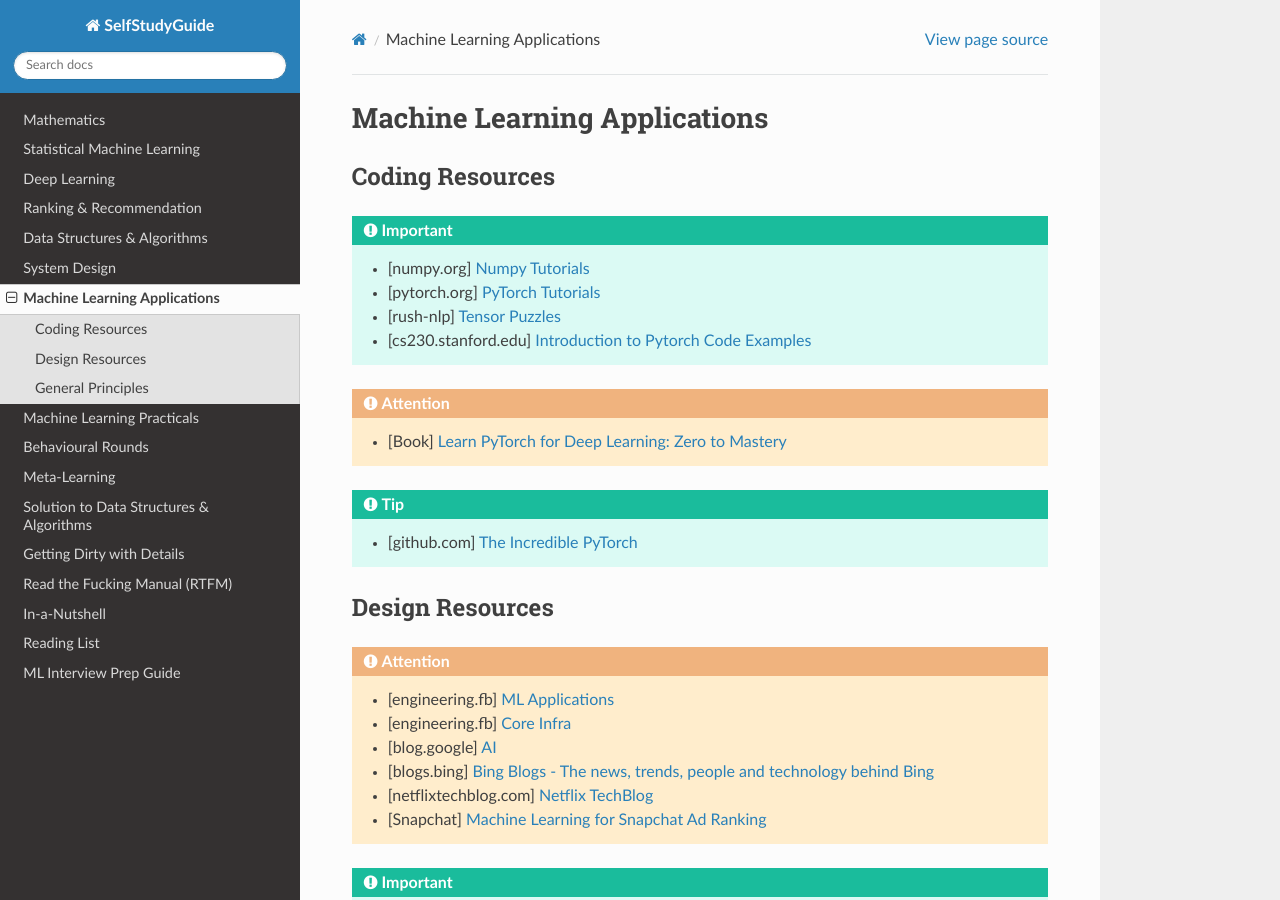
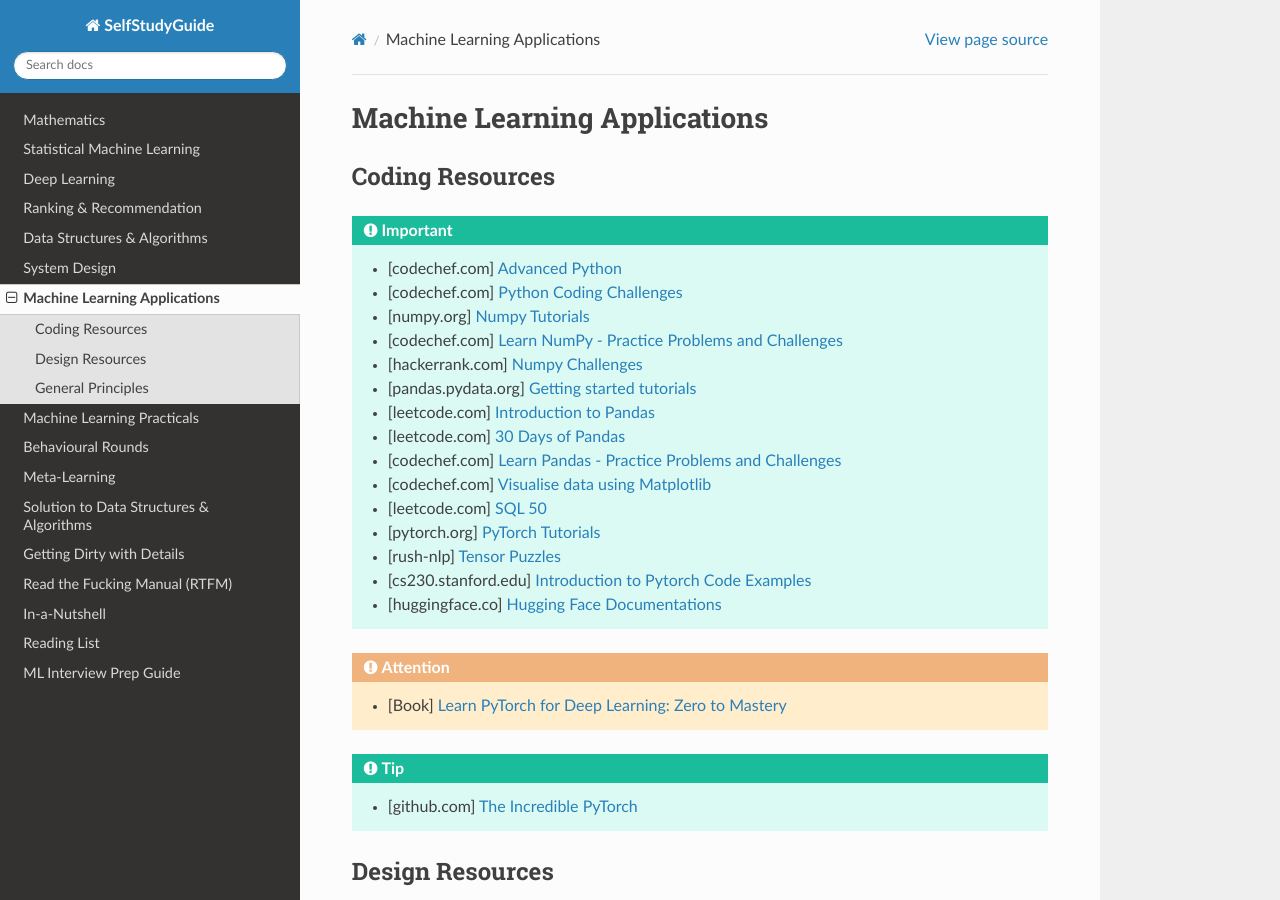
Before and after one commit to uselesstechjunks/leetcode, a Sphinx documentation site: the page built from docs/source/mldes.rst, in a window 1280 px wide and 900 px high. Built offline with Sphinx 7.4.7 and the Read the Docs theme 3.1.0, drawn with Linux system fonts in a browser that asks for light colours.

Commit message:
Update mldes.rst (#395)

```diff
--- a/docs/source/mldes.rst
+++ b/docs/source/mldes.rst
@@ -5,10 +5,21 @@ Machine Learning Applications
 Coding Resources
 *******************************************************************************
 .. important::
+	* [codechef.com] `Advanced Python <https://www.codechef.com/learn/course/advanced-python>`_
+	* [codechef.com] `Python Coding Challenges <https://www.codechef.com/practice/python-coding-challenges>`_
 	* [numpy.org] `Numpy Tutorials <https://numpy.org/learn/>`_
+	* [codechef.com] `Learn NumPy - Practice Problems and Challenges <https://www.codechef.com/learn/course/numpy>`_
+	* [hackerrank.com] `Numpy Challenges <https://www.hackerrank.com/domains/python/numpy/difficulty:easy/page:1>`_
+	* [pandas.pydata.org] `Getting started tutorials <https://pandas.pydata.org/docs/getting_started/intro_tutorials/index.html>`_
+	* [leetcode.com] `Introduction to Pandas <https://leetcode.com/studyplan/introduction-to-pandas/>`_
+	* [leetcode.com] `30 Days of Pandas <https://leetcode.com/studyplan/30-days-of-pandas/>`_
+	* [codechef.com] `Learn Pandas - Practice Problems and Challenges <https://www.codechef.com/learn/course/pandas>`_
+	* [codechef.com] `Visualise data using Matplotlib <https://www.codechef.com/learn/course/matplotlib>`_
+	* [leetcode.com] `SQL 50 <https://leetcode.com/studyplan/top-sql-50/>`_
 	* [pytorch.org] `PyTorch Tutorials <https://pytorch.org/tutorials/>`_
 	* [rush-nlp] `Tensor Puzzles <https://github.com/srush/Tensor-Puzzles>`_
 	* [cs230.stanford.edu] `Introduction to Pytorch Code Examples <https://cs230.stanford.edu/blog/pytorch/>`_
+	* [huggingface.co] `Hugging Face Documentations <https://huggingface.co/docs>`_
 
 .. attention::
 	* [Book] `Learn PyTorch for Deep Learning: Zero to Mastery <https://www.learnpytorch.io/>`_
```
